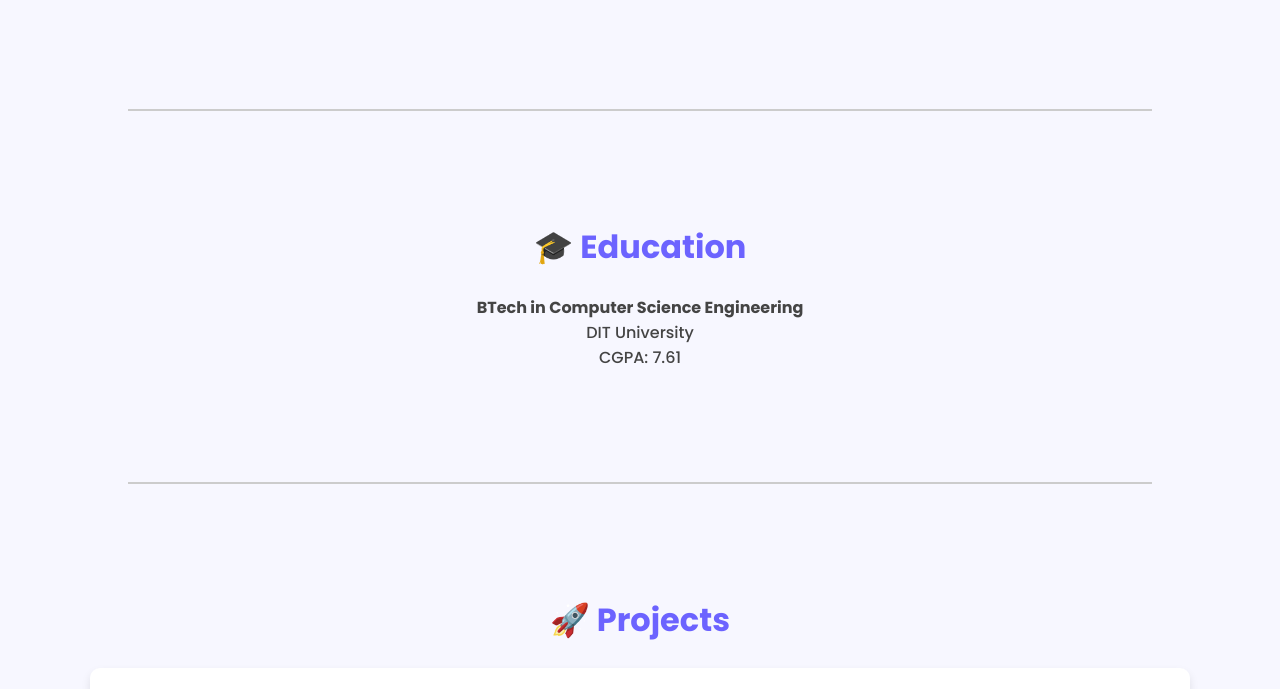
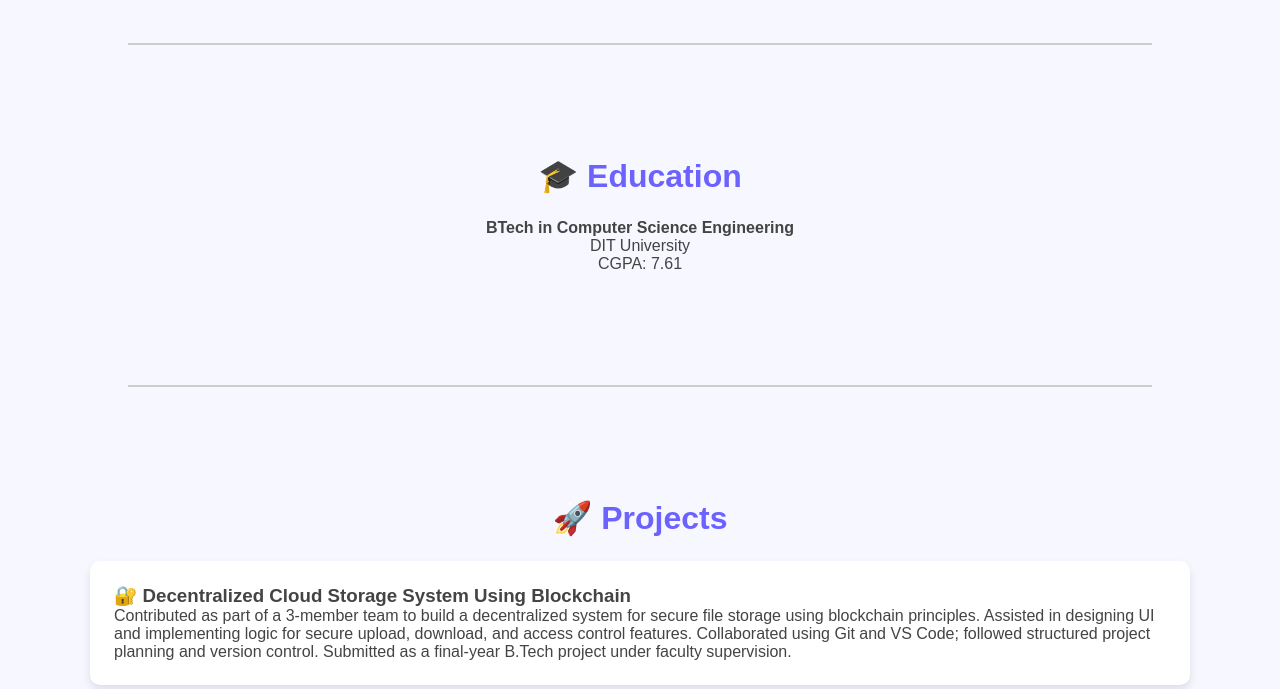
Before and after one commit to gaurvithakker/Portfolio, a plain HTML site: page index.html in a window 1280 px wide. Shown: the part 597-1286 px from the top of the page. Drawn offline with Linux system fonts and the light colour scheme.

Commit message:
Update index.html

```diff
--- a/index.html
+++ b/index.html
@@ -5,7 +5,6 @@
   <meta name="viewport" content="width=device-width, initial-scale=1.0" />
   <title>Gaurvi Thakker | Portfolio</title>
   <link rel="stylesheet" href="style.css" />
-  <link href="https://fonts.googleapis.com/css2?family=Poppins:wght@300;500;700&display=swap" rel="stylesheet" />
 </head>
 <body>
 
```
